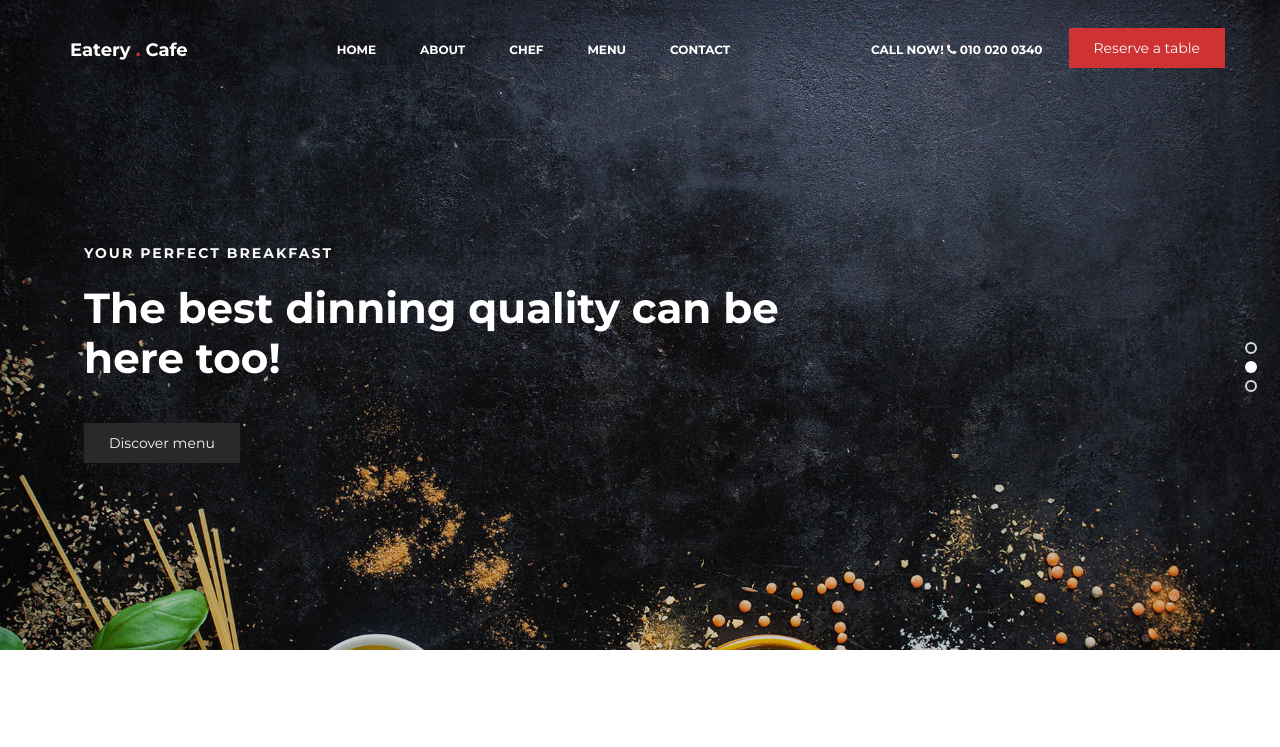
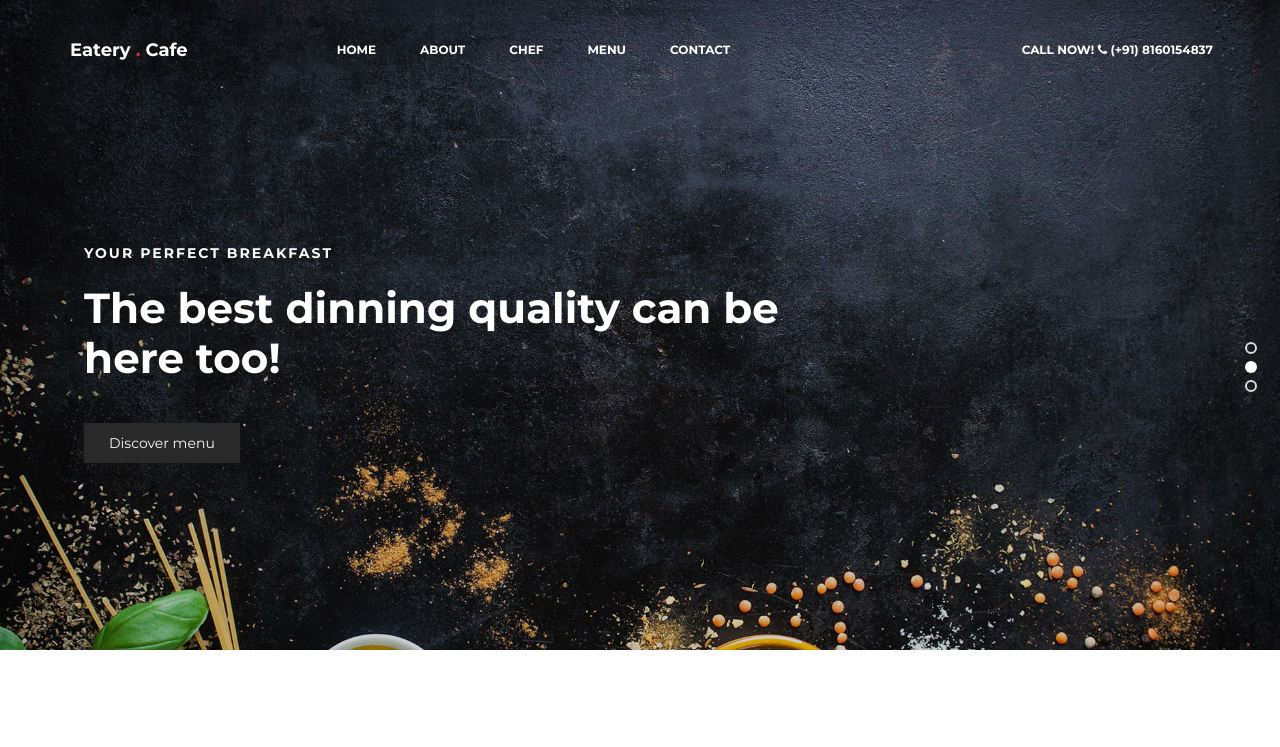
Before and after one commit to FrostyOasis25/FrostyOasis, a plain HTML site: page index.html in a window 1280 px wide. Shown: the top 747 px of the page. Drawn offline with Linux system fonts and the light colour scheme.

Commit message:
Removed 'Reserve a Table' bar and updated phone number to (+91) 8160154837

```diff
--- a/index.html
+++ b/index.html
@@ -66,8 +66,7 @@ http://www.templatemo.com/tm-515-eatery
                     </ul>
 
                     <ul class="nav navbar-nav navbar-right">
-                         <li><a href="#">Call Now! <i class="fa fa-phone"></i> 010 020 0340</a></li>
-                         <a href="#footer" class="section-btn">Reserve a table</a>
+                         <li><a href="#">Call Now! <i class="fa fa-phone"></i> (+91) 8160154837</a></li>
                     </ul>
                </div>
 
```
